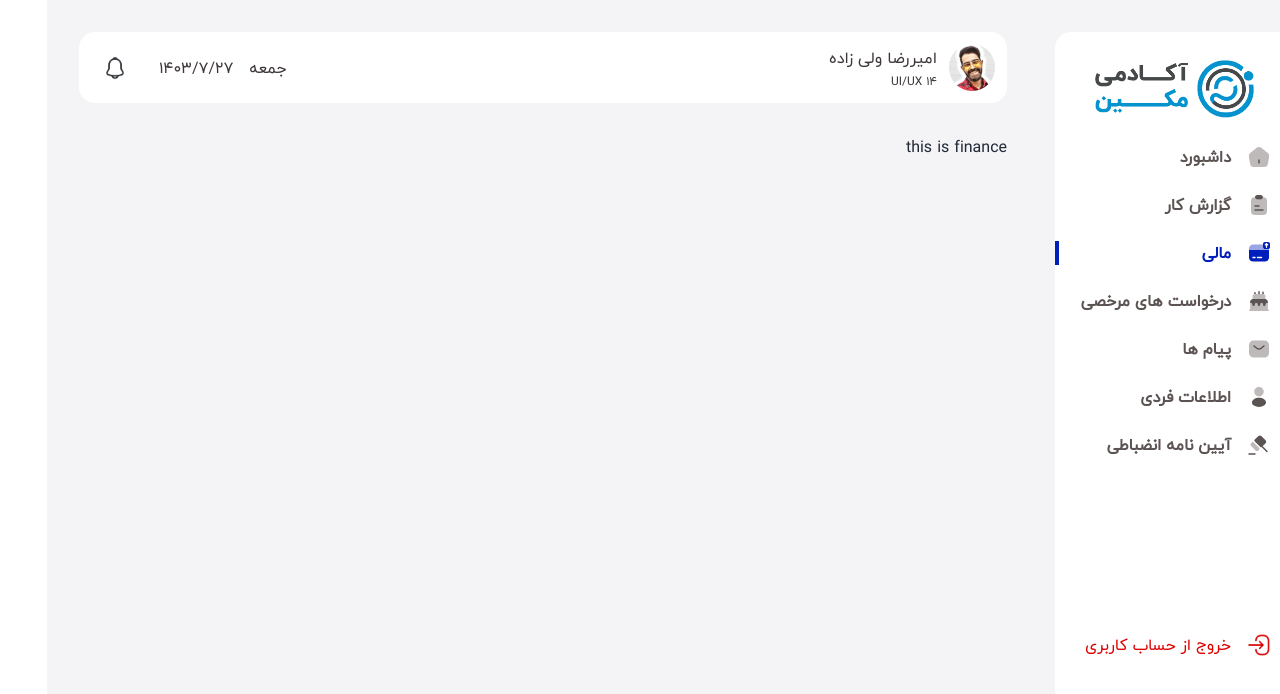
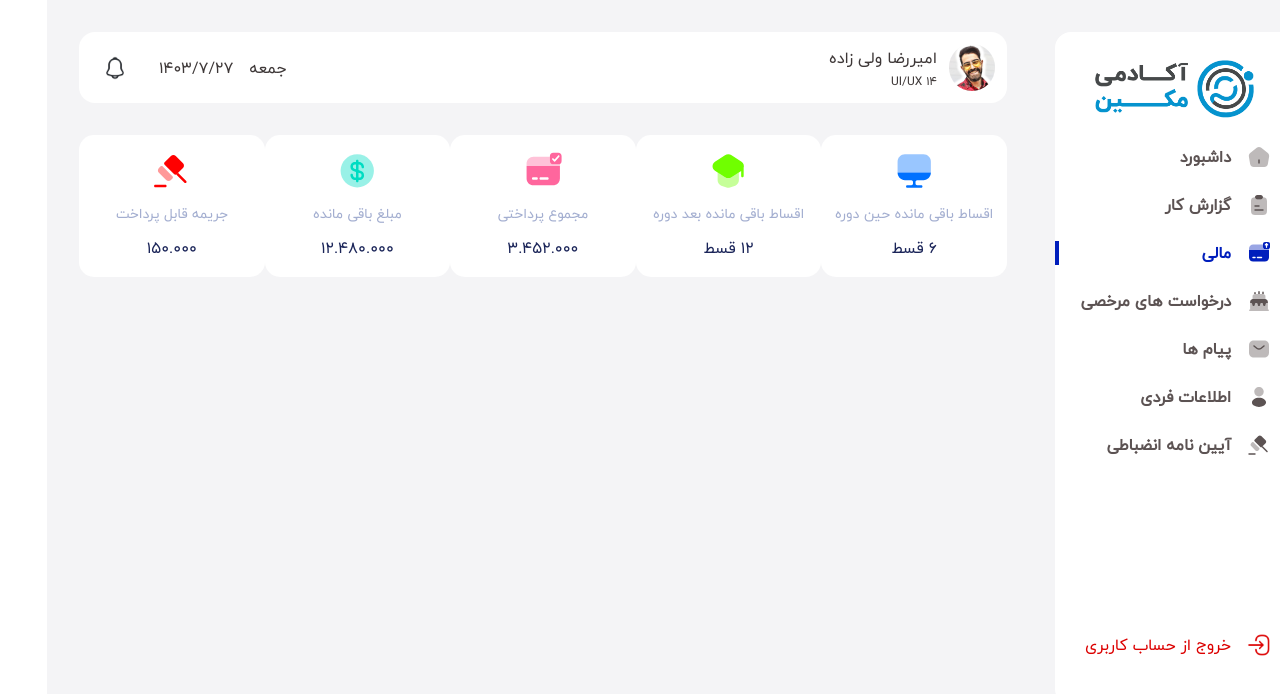
Before and after one commit to mobin-khoddam/makeen-crm-project, a React (Vite) app: page /finance in a window 1280 px wide. Shown: the top 694 px of the page. Built offline with nearby package versions, Linux system fonts and the light colour scheme.

Commit message:
creating finance cards

```diff
--- /dev/null
+++ b/src/Container/Students/Finance/FinanceCards/Card.jsx
@@ -0,0 +1,13 @@
+const Card = ({ image, title, value }) => {
+  return (
+    <div className="w-[189px] h-[142px] rounded-[15px] bg-white py-[15px] flex justify-center items-center ">
+      <div className="flex-col items-center text-center justify-between h-[111px]   ">
+        <span className="block mb-3 mx-auto  w-fit">{image}</span>
+        <span className="text-[14px] block text-[#A3AED0] mb-3">{title}</span>
+        <span className="text-[16px] block text-[#1B2559]">{value}</span>
+      </div>
+    </div>
+  );
+};
+
+export default Card;
--- /dev/null
+++ b/src/Container/Students/Finance/FinanceCards/FinaceData.jsx
@@ -0,0 +1,129 @@
+export const CardsOfFinance = [
+  {
+    image: (
+      <svg
+        width="41"
+        height="40"
+        viewBox="0 0 41 40"
+        fill="none"
+        xmlns="http://www.w3.org/2000/svg"
+      >
+        <path
+          opacity="0.4"
+          d="M36.8654 10.6834V21.5167H3.58203V10.6834C3.58203 6.63337 6.88203 3.33337 10.932 3.33337H29.5154C33.5654 3.33337 36.8654 6.63337 36.8654 10.6834Z"
+          fill="#0071FF"
+        />
+        <path
+          d="M3.58203 21.5333V21.8667C3.58203 25.9333 6.88203 29.2167 10.932 29.2167H17.332C18.2487 29.2167 18.9987 29.9667 18.9987 30.8833V32.5C18.9987 33.4167 18.2487 34.1667 17.332 34.1667H13.2987C12.6154 34.1667 12.0487 34.7333 12.0487 35.4167C12.0487 36.1 12.5987 36.6667 13.2987 36.6667H27.2154C27.8987 36.6667 28.4654 36.1 28.4654 35.4167C28.4654 34.7333 27.8987 34.1667 27.2154 34.1667H23.182C22.2654 34.1667 21.5154 33.4167 21.5154 32.5V30.8833C21.5154 29.9667 22.2654 29.2167 23.182 29.2167H29.532C33.5987 29.2167 36.882 25.9167 36.882 21.8667V21.5333H3.58203Z"
+          fill="#0071FF"
+        />
+      </svg>
+    ),
+    title: "اقساط باقی مانده حین دوره",
+    value: "6 قسط",
+  },
+  {
+    image: (
+      <svg
+        width="41"
+        height="40"
+        viewBox="0 0 41 40"
+        fill="none"
+        xmlns="http://www.w3.org/2000/svg"
+      >
+        <path
+          opacity="0.4"
+          d="M30.8839 21.4V29.6167C30.8839 31.7334 29.2339 34 27.2505 34.6667L21.9339 36.4334C21.0005 36.75 19.4839 36.75 18.5672 36.4334L13.2505 34.6667C11.2505 34 9.61719 31.7334 9.61719 29.6167L9.63385 21.4L17.0005 26.2C18.8005 27.3834 21.7672 27.3834 23.5672 26.2L30.8839 21.4Z"
+          fill="#70FF00"
+        />
+        <path
+          d="M33.5505 10.7667L23.5672 4.21672C21.7672 3.03339 18.8005 3.03339 17.0005 4.21672L6.96719 10.7667C3.75052 12.8501 3.75052 17.5667 6.96719 19.6667L9.63385 21.4001L17.0005 26.2001C18.8005 27.3834 21.7672 27.3834 23.5672 26.2001L30.8839 21.4001L33.1672 19.9001V25.0001C33.1672 25.6834 33.7339 26.2501 34.4172 26.2501C35.1005 26.2501 35.6672 25.6834 35.6672 25.0001V16.8001C36.3339 14.6501 35.6505 12.1501 33.5505 10.7667Z"
+          fill="#70FF00"
+        />
+      </svg>
+    ),
+    title: "اقساط باقی مانده بعد دوره",
+    value: "12 قسط",
+  },
+  {
+    image: (
+      <svg
+        width="41"
+        height="40"
+        viewBox="0 0 41 40"
+        fill="none"
+        xmlns="http://www.w3.org/2000/svg"
+      >
+        <path
+          opacity="0.4"
+          d="M36.9154 12.95V15H3.58203V12.5666C3.58203 8.74996 6.68203 5.66663 10.4987 5.66663H26.9154V9.94996C26.9154 12.0666 28.182 13.3333 30.2987 13.3333H35.1987C35.8654 13.3333 36.432 13.2166 36.9154 12.95Z"
+          fill="#FF669D"
+        />
+        <path
+          d="M3.58203 15V27.4333C3.58203 31.25 6.68203 34.3333 10.4987 34.3333H29.9987C33.8154 34.3333 36.9154 31.25 36.9154 27.4333V15H3.58203ZM13.582 28.75H10.2487C9.56536 28.75 8.9987 28.1833 8.9987 27.5C8.9987 26.8167 9.56536 26.25 10.2487 26.25H13.582C14.2654 26.25 14.832 26.8167 14.832 27.5C14.832 28.1833 14.2654 28.75 13.582 28.75ZM24.4154 28.75H17.7487C17.0654 28.75 16.4987 28.1833 16.4987 27.5C16.4987 26.8167 17.0654 26.25 17.7487 26.25H24.4154C25.0987 26.25 25.6654 26.8167 25.6654 27.5C25.6654 28.1833 25.0987 28.75 24.4154 28.75Z"
+          fill="#FF669D"
+        />
+        <path
+          d="M35.2013 1.66663H30.3013C28.1846 1.66663 26.918 2.93329 26.918 5.04996V9.94996C26.918 12.0666 28.1846 13.3333 30.3013 13.3333H35.2013C37.318 13.3333 38.5846 12.0666 38.5846 9.94996V5.04996C38.5846 2.93329 37.318 1.66663 35.2013 1.66663ZM36.3013 5.74996L32.3513 10.3666C32.2013 10.55 31.968 10.6666 31.7346 10.6666C31.718 10.6666 31.718 10.6666 31.7013 10.6666C31.468 10.6666 31.2513 10.5833 31.0846 10.4166L29.2513 8.61663C28.918 8.28329 28.918 7.73329 29.2513 7.39996C29.5846 7.06663 30.1346 7.04996 30.468 7.39996L31.6346 8.54996L34.968 4.64996C35.2846 4.28329 35.818 4.24996 36.1846 4.54996C36.568 4.84996 36.6013 5.39996 36.3013 5.74996Z"
+          fill="#FF669D"
+        />
+      </svg>
+    ),
+    title: "مجموع پرداختی",
+    value: "3.452.000",
+  },
+  {
+    image: (
+      <svg
+        width="41"
+        height="40"
+        viewBox="0 0 41 40"
+        fill="none"
+        xmlns="http://www.w3.org/2000/svg"
+      >
+        <path
+          opacity="0.4"
+          d="M20.2487 36.5C29.4534 36.5 36.9154 29.038 36.9154 19.8333C36.9154 10.6285 29.4534 3.16663 20.2487 3.16663C11.044 3.16663 3.58203 10.6285 3.58203 19.8333C3.58203 29.038 11.044 36.5 20.2487 36.5Z"
+          fill="#00DCC2"
+        />
+        <path
+          d="M24.0169 20L21.5003 19.1167V13.4667H22.1003C23.4503 13.4667 24.5503 14.65 24.5503 16.1C24.5503 16.7833 25.1169 17.35 25.8003 17.35C26.4836 17.35 27.0503 16.7833 27.0503 16.1C27.0503 13.2667 24.8336 10.9667 22.1003 10.9667H21.5003V10C21.5003 9.31667 20.9336 8.75 20.2503 8.75C19.5669 8.75 19.0003 9.31667 19.0003 10V10.9667H17.9169C15.4503 10.9667 13.4336 13.05 13.4336 15.6C13.4336 18.5833 15.1669 19.5333 16.4836 20L19.0003 20.8833V26.5167H18.4003C17.0503 26.5167 15.9503 25.3333 15.9503 23.8833C15.9503 23.2 15.3836 22.6333 14.7003 22.6333C14.0169 22.6333 13.4503 23.2 13.4503 23.8833C13.4503 26.7167 15.6669 29.0167 18.4003 29.0167H19.0003V30C19.0003 30.6833 19.5669 31.25 20.2503 31.25C20.9336 31.25 21.5003 30.6833 21.5003 30V29.0333H22.5836C25.0503 29.0333 27.0669 26.95 27.0669 24.4C27.0503 21.4 25.3169 20.45 24.0169 20ZM17.3169 17.65C16.4669 17.35 15.9503 17.0667 15.9503 15.6167C15.9503 14.4333 16.8336 13.4833 17.9336 13.4833H19.0169V18.25L17.3169 17.65ZM22.5836 26.5333H21.5003V21.7667L23.1836 22.35C24.0336 22.65 24.5503 22.9333 24.5503 24.3833C24.5503 25.5667 23.6669 26.5333 22.5836 26.5333Z"
+          fill="#00DCC2"
+        />
+      </svg>
+    ),
+    title: "مبلغ باقی مانده",
+    value: "12.480.000",
+  },
+  {
+    image: (
+      <svg
+        width="40"
+        height="40"
+        viewBox="0 0 40 40"
+        fill="none"
+        xmlns="http://www.w3.org/2000/svg"
+      >
+        <path
+          d="M34.2315 31.7333C33.9815 31.9833 33.6648 32.1 33.3482 32.1C33.0315 32.1 32.7148 31.9833 32.4648 31.7333L24.2148 23.4833L25.0982 22.6L25.9815 21.7167L34.2315 29.9667C34.7148 30.45 34.7148 31.25 34.2315 31.7333Z"
+          fill="#FF0000"
+        />
+        <path
+          opacity="0.4"
+          d="M10.7849 15.4666L20.4516 25.1333C21.1016 25.7833 21.1016 26.8333 20.4516 27.4833L18.9516 29C17.6016 30.3333 15.4682 30.3333 14.1349 29L6.90156 21.7666C5.5849 20.45 5.5849 18.3 6.90156 16.9666L8.41824 15.45C9.06824 14.8167 10.1349 14.8166 10.7849 15.4666Z"
+          fill="#FF0000"
+        />
+        <path
+          d="M30.9838 16.9834L24.6338 23.3167C23.9672 23.9834 22.9005 23.9834 22.2338 23.3167L12.6172 13.7C11.9505 13.0334 11.9505 11.9667 12.6172 11.3L18.9672 4.95002C20.2839 3.63336 22.4338 3.63336 23.7672 4.95002L31.0005 12.1834C32.3005 13.5 32.3005 15.6334 30.9838 16.9834Z"
+          fill="#FF0000"
+        />
+        <path
+          d="M13.332 36.25H3.33203C2.6487 36.25 2.08203 35.6833 2.08203 35C2.08203 34.3167 2.6487 33.75 3.33203 33.75H13.332C14.0154 33.75 14.582 34.3167 14.582 35C14.582 35.6833 14.0154 36.25 13.332 36.25Z"
+          fill="#FF0000"
+        />
+      </svg>
+    ),
+    title: "جریمه قابل پرداخت",
+    value: "150.000",
+  },
+];
--- /dev/null
+++ b/src/Container/Students/Finance/FinanceCards/FinanceCards.jsx
@@ -0,0 +1,19 @@
+import Card from "./Card";
+import { CardsOfFinance } from "./FinaceData";
+
+const FinanceCards = () => {
+  return (
+    <div className="w-full   flex items-center justify-between  ">
+      {CardsOfFinance.map((card) => (
+        <Card
+          key={card.image}
+          image={card.image}
+          title={card.title}
+          value={card.value}
+        />
+      ))}
+    </div>
+  );
+};
+
+export default FinanceCards;
--- a/src/pages/Students/Finance/FinancePage.jsx
+++ b/src/pages/Students/Finance/FinancePage.jsx
@@ -1,7 +1,12 @@
 import OriginalTemplatePage from "../../../Componants/OriginalTemplate/OriginalTemplatePage.jsx";
+import FinanceCards from "../../../Container/Students/Finance/FinanceCards/FinanceCards.jsx";
 
 const Finance = () => {
-  return <OriginalTemplatePage>this is finance</OriginalTemplatePage>;
+  return (
+    <OriginalTemplatePage>
+      <FinanceCards />
+    </OriginalTemplatePage>
+  );
 };
 
 export default Finance;
```
Also changed, not shown: src/helper/ProjectData/Data.js (+183 -32 lines).
